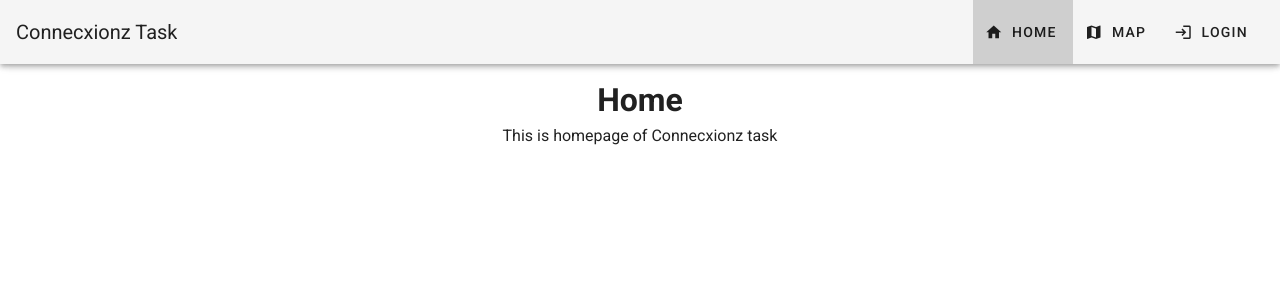
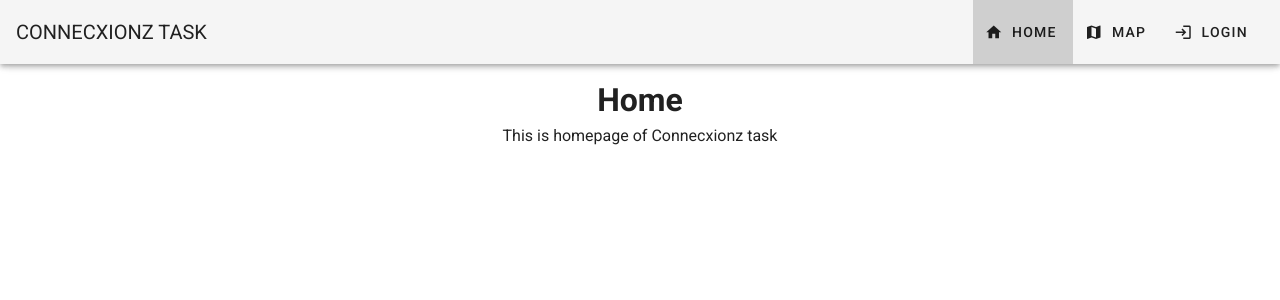
Before and after one commit to jerryfishzz/connecxionz, a Vue app: page / in a window 1280 px wide. Shown: the top 300 px of the page. Built offline with nearby package versions, Linux system fonts and the light colour scheme; what vuelayers would draw is missing.

Commit message:
Organize app.ts
refactor: Organize app.ts and refactor some code

- Remove useless class for app bar

- Make the app bar title upper case

- Modify the about route to map route; also modify related route files

```diff
--- a/src/App.vue
+++ b/src/App.vue
@@ -17,14 +17,13 @@
       </v-list>
     </v-navigation-drawer>
 
-    <!--  class shrink is to control the bar height steady -->
-    <v-app-bar class="shrink" app>
+    <v-app-bar app>
       <span class="hidden-sm-and-up">
         <v-app-bar-nav-icon @click="sidebar = !sidebar"> </v-app-bar-nav-icon>
       </span>
 
       <v-toolbar-title>
-        {{ appTitle }}
+        {{ appTitle.toUpperCase() }}
       </v-toolbar-title>
 
       <v-spacer></v-spacer>
@@ -56,7 +55,7 @@ export default Vue.extend({
     sidebar: false,
     menuItems: [
       { title: 'Home', path: '/', icon: 'mdi-home' },
-      { title: 'Map', path: '/about', icon: 'mdi-map' },
+      { title: 'Map', path: '/map', icon: 'mdi-map' },
     ],
   }),
   components: { LoginPrompt },
--- a/src/router/index.ts
+++ b/src/router/index.ts
@@ -11,12 +11,9 @@ const routes: Array<RouteConfig> = [
     component: HomeView
   },
   {
-    path: '/about',
-    name: 'about',
-    // route level code-splitting
-    // this generates a separate chunk (about.[hash].js) for this route
-    // which is lazy-loaded when the route is visited.
-    component: () => import(/* webpackChunkName: "about" */ '../views/AboutView.vue')
+    path: '/map',
+    name: 'map',
+    component: () => import('../views/MapView.vue')
   }
 ]
 
--- a/src/views/AboutView.vue
+++ b/src/views/MapView.vue
@@ -34,7 +34,7 @@
 import Vue from 'vue'
 
 export default Vue.extend({
-  name: 'AboutView',
+  name: 'MapView',
 
   data() {
     return {
@@ -52,7 +52,7 @@ export default Vue.extend({
       },
       set(value: number[]) {
         console.log(value)
-      }
+      },
     },
   },
 })
```
